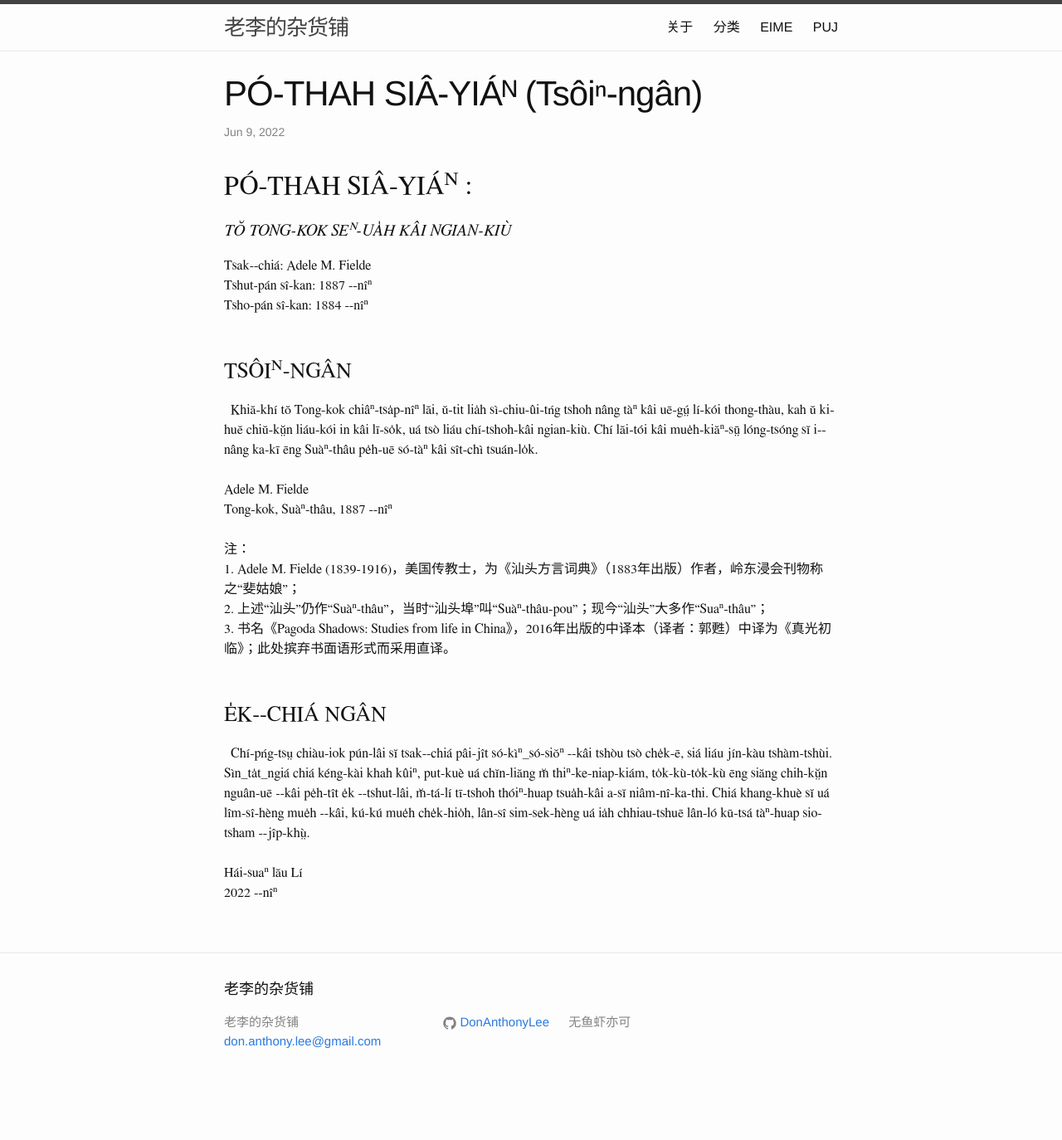
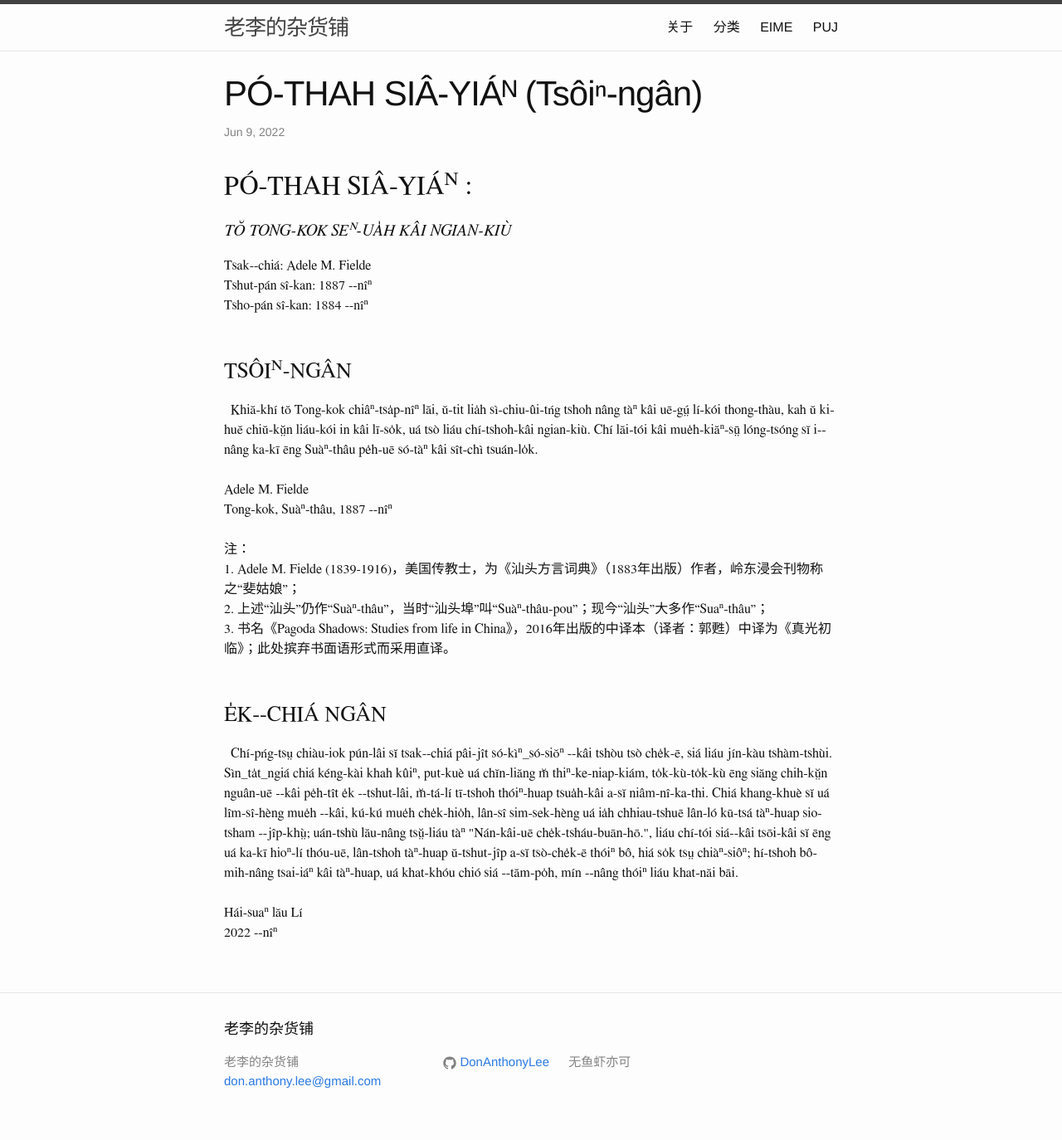
Before and after one commit to DonAnthonyLee/DonAnthonyLee.github.io, a Jekyll site: the page built from docs/puj/PagodaShadowsPreface.md, in a window 1280 px wide. Shown: the whole page at 83% size. Built offline with Jekyll 4.4.1, drawn with Linux system fonts in a browser that asks for light colours; before the commit the page ends 1326 px from its top, so only the background shows below that.

Commit message:
update PagodaShadowsPreface.md

```diff
--- a/docs/puj/PagodaShadowsPreface.md
+++ b/docs/puj/PagodaShadowsPreface.md
@@ -32,7 +32,7 @@
 <br>
 <br>
 <h3>E̍K--CHIÁ NGÂN</h3>
-&nbsp;&nbsp;Chí-pńg-tsṳ chiàu-iok pún-lâi sĭ tsak--chiá pâi-jît só-kìⁿ_só-siŏⁿ --kâi tshòu tsò che̍k-ē, siá liáu jín-kàu tshàm-tshùi. Sìn_ta̍t_ngiá chiá kéng-kài khah kûiⁿ, put-kuè uá chĭn-liăng m̆ thiⁿ-ke-niap-kiám, to̍k-kù-to̍k-kù ēng siăng chih-kṳ̆n nguân-uē --kâi pe̍h-tît e̍k --tshut-lâi, m̆-tá-lí tī-tshoh thóiⁿ-huap tsua̍h-kâi a-sĭ niâm-nî-ka-thi. Chiá khang-khuè sĭ uá lîm-sî-hèng mue̍h --kâi, kú-kú mue̍h che̍k-hio̍h, lân-sî sim-sek-hèng uá ia̍h chhiau-tshuē lân-ló kū-tsá tàⁿ-huap sio-tsham --jîp-khṳ̀.<br>
+&nbsp;&nbsp;Chí-pńg-tsṳ chiàu-iok pún-lâi sĭ tsak--chiá pâi-jît só-kìⁿ_só-siŏⁿ --kâi tshòu tsò che̍k-ē, siá liáu jín-kàu tshàm-tshùi. Sìn_ta̍t_ngiá chiá kéng-kài khah kûiⁿ, put-kuè uá chĭn-liăng m̆ thiⁿ-ke-niap-kiám, to̍k-kù-to̍k-kù ēng siăng chih-kṳ̆n nguân-uē --kâi pe̍h-tît e̍k --tshut-lâi, m̆-tá-lí tī-tshoh thóiⁿ-huap tsua̍h-kâi a-sĭ niâm-nî-ka-thi. Chiá khang-khuè sĭ uá lîm-sî-hèng mue̍h --kâi, kú-kú mue̍h che̍k-hio̍h, lân-sî sim-sek-hèng uá ia̍h chhiau-tshuē lân-ló kū-tsá tàⁿ-huap sio-tsham --jîp-khṳ̀; uán-tshù lău-nâng tsṳ̆-liáu tàⁿ "Nán-kâi-uē che̍k-tsháu-buān-hō.", liáu chí-tói siá--kâi tsōi-kâi sĭ ēng uá ka-kī hioⁿ-lí thóu-uē, lân-tshoh tàⁿ-huap ŭ-tshut-jîp a-sĭ tsò-che̍k-ē thóiⁿ bô, hiá so̍k tsṳ chiàⁿ-siôⁿ; hí-tshoh bô-mih-nâng tsai-iáⁿ kâi tàⁿ-huap, uá khat-khóu chió siá --tăm-po̍h, mín --nâng thóiⁿ liáu khat-năi bāi.<br>
 <br>
 Hái-suaⁿ lău Lí<br>
 2022 --nîⁿ<br>
```
